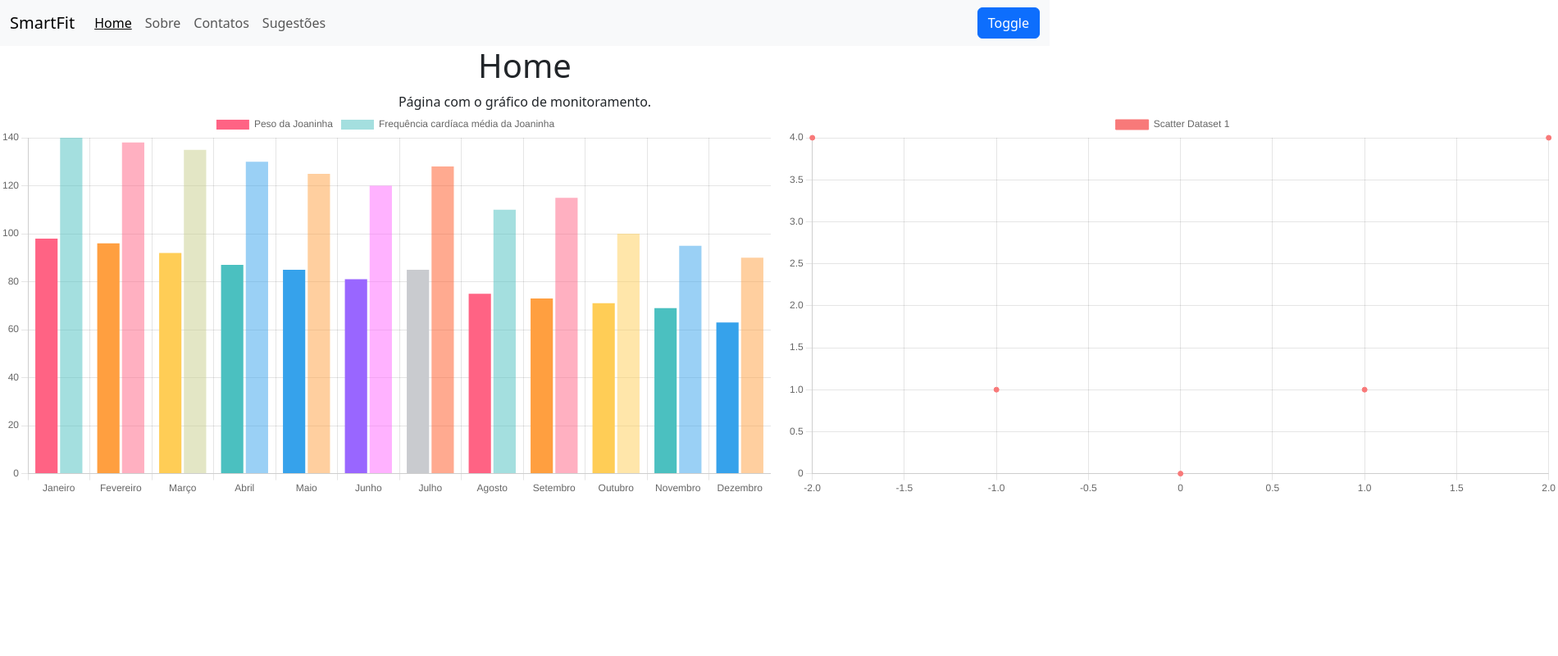
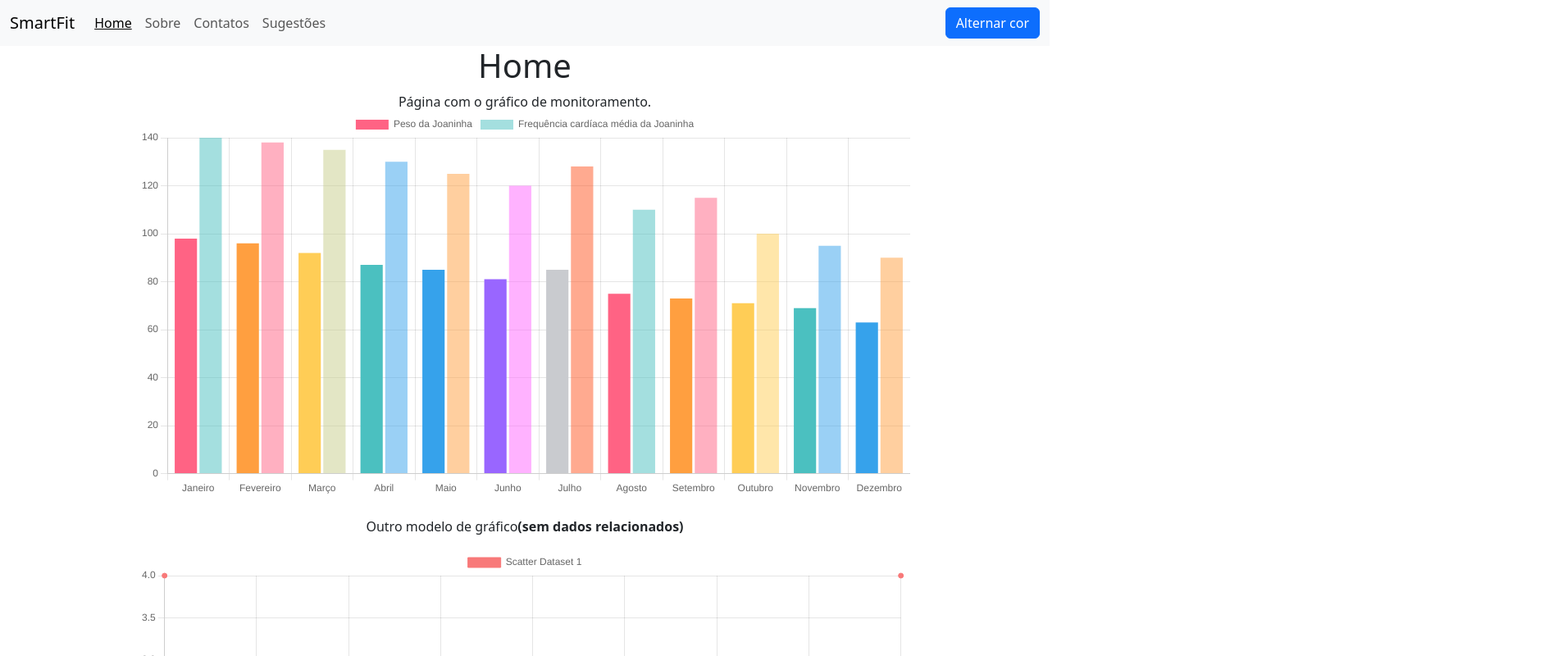
Before and after one commit to viniciusteske/my-vue-app, a Vue app: page / in a window 1280 px wide. Shown: the top 800 px of the page at 82% size, 1900 px wide, since content can reach past the window. Built offline with nearby package versions, Linux system fonts and the light colour scheme.

Commit message:
mudançasAppnavBar

```diff
--- a/src/App.vue
+++ b/src/App.vue
@@ -4,6 +4,7 @@
         :active-page="activePage"
         :nav-link-click="(index) => activePage = index"
     ></nav-bar>
+    <div class="page-wrapper">
         <div class="centralize">
             <page-viewer
                 v-if="pages.length>0"
@@ -18,13 +19,26 @@
             <BarChart
                 v-if="activePage == 0"
             />
+        </div>
+        <br>
+        <p class="centralize">Outro modelo de gráfico<strong>(sem dados relacionados)</strong></p>
+
+        <div class="charts-container">
             <ScatterChart
                 v-if="activePage == 0"
             />
         </div>
+    </div>
+
 </template>
 
 <style>
+    .page-wrapper {
+    display: flex;
+    flex-direction: column;
+    justify-content: center;
+    align-items: center;
+    }
     .charts-container {
         display: grid;
         grid-template-columns: 1fr 1fr;
--- a/src/components/NavBar.vue
+++ b/src/components/NavBar.vue
@@ -1,6 +1,7 @@
 <template>
     <nav
     :class="[`navbar-${theme}`, `bg-${theme}`, 'navbar', 'navbar-expand-lg']"
+    style="background-color: #FBBA00;"
     >
     <div class="container-fluid">
         <a class="navbar-brand" href="#">SmartFit</a>
@@ -17,7 +18,7 @@
             <button
                 class="btn btn-primary"
                 @click.prevent="changeTheme()"
-            >Toggle</button>
+            >Alternar cor</button>
         </form>
     </div>
 </nav>
```
Lines whose indentation alone changed are shown as unchanged.
